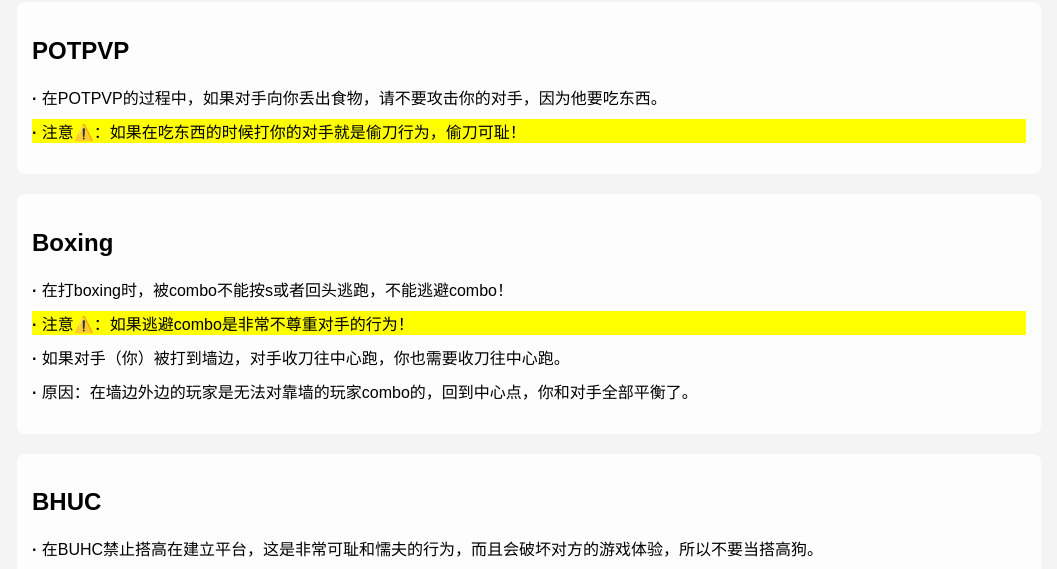
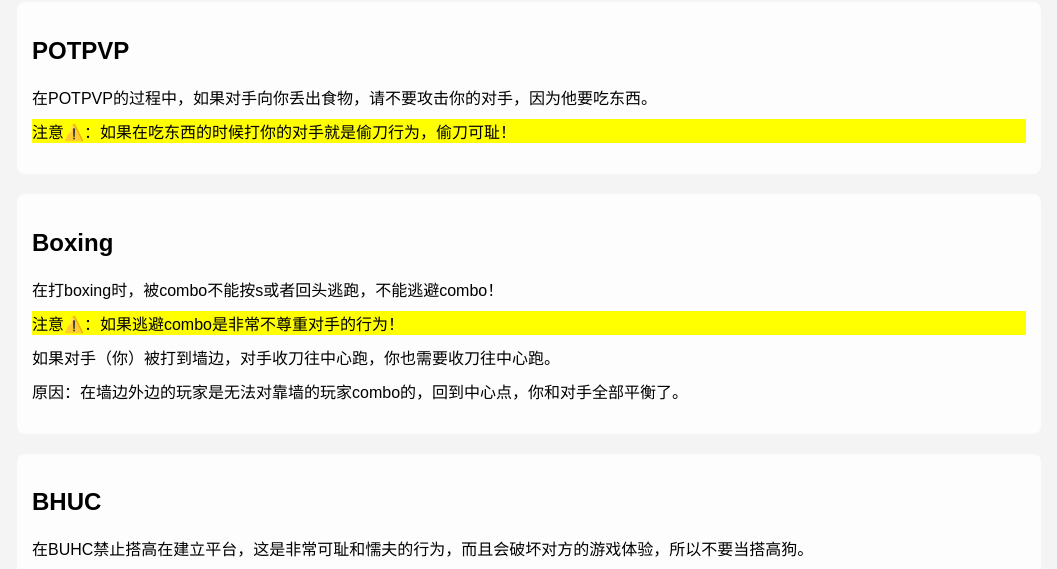
Before and after one commit to HELLOMCBBS/HELLOMCBBS.github.io, a plain HTML site: page index.html in a window 1280 px wide. Shown: the part 231-800 px from the top of the page, without its empty margins (111-1168 px from the left). Drawn offline with Linux system fonts and the light colour scheme.

Commit message:
Update index.html

```diff
--- a/index.html
+++ b/index.html
@@ -55,11 +55,7 @@
         }
         ol li {
             margin-bottom: 10px;
-        }
-        ol li::before {
-            content: "· ";
-            color: #000;
-            font-weight: bold;
+
         }
         .footer {
             text-align: center;
```
